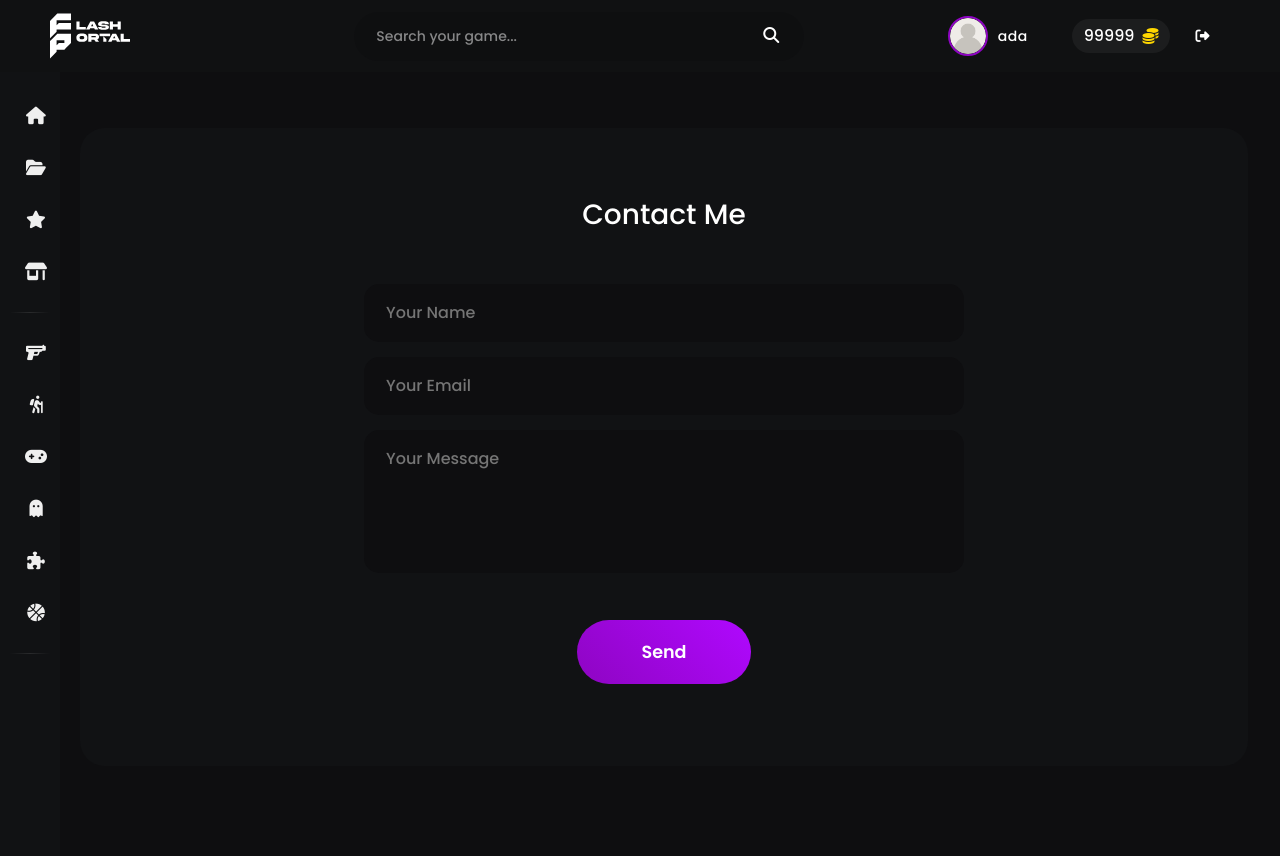
After one commit to AKU-M4/Flash-portal-CS-50-Final-Project, a Flask app: page /contact in a window 1280 px wide. The commit adds this page. Run offline with Flask 3, Linux system fonts and the light colour scheme; a user stored in the database is signed in; parts of the project's set-up code (start-up, migrations or seed data) failed here and were passed over; some libraries are stand-ins or nearby versions; some web fonts are replaced.

Commit message:
beta v0.12

```diff
--- a/app.py
+++ b/app.py
@@ -289,6 +289,27 @@ def Sports():
 
     return render_template("Sports.html", games=games, username=username, coins=coins)
 
+@app.route('/contact', methods=['GET', 'POST'])
+def contact():
+    user_id = session["user_id"]
+
+    user = db.execute("SELECT username, coins FROM users WHERE id = ?", (user_id,)).fetchone()
+
+    if user:
+        username = user[0]
+        coins = user[1]
+
+    if (request.method == 'POST'):
+        name = request.form.get("name")
+        email = request.form.get("email")
+        message = request.form.get("message")
+
+        db.execute("INSERT INTO contacts (name, email, message) VALUES(?, ?, ?)", (name, email, message))
+        db.commit()
+
+        return redirect("/")
+    return render_template("contact.html", username=username, coins=coins)
+
 @app.route('/logout')
 def logout():
 
--- a/static/style.css
+++ b/static/style.css
@@ -45,7 +45,7 @@ body::-webkit-scrollbar-thumb {
     background: var(--PRIMARY);
 }
 
-/* Navigation Bar */
+/* Enhanced Navigation Bar */
 .nav-bar {
     padding: 0 50px;
     position: fixed;
@@ -54,85 +54,181 @@ body::-webkit-scrollbar-thumb {
     justify-content: space-between;
     align-items: center;
     height: 9vh;
-    background: var(--second);
+    background: rgba(17, 18, 20, 0.95);
+    backdrop-filter: blur(10px);
     width: 100%;
     z-index: 1000;
+    border-bottom: 1px solid var(--glass);
 }
 
 .logo {
     cursor: pointer;
     margin-right: 20px;
+    transition: transform 0.3s ease;
 }
 
-/* Search Section */
+.logo:hover {
+    transform: scale(1.05);
+}
+
+/* Enhanced Search Section */
+.search {
+    margin-left: 50px;
+    position: relative;
+    flex: 0 1 500px;
+}
+
+.search form {
+    display: flex;
+    align-items: center;
+}
 
 .search input {
-    width: 400px;
-    padding: 13.5px;
-    border: none;
-    border-radius: 30px 0px 0px 30px;
-    background-color: var(--base);
+    width: 100%;
+    margin-left: 50px;
+    padding: 12px 20px;
+    border: 2px solid transparent;
+    border-radius: 30px;
+    background-color: rgba(14, 14, 16, 0.6);
     color: var(--txt);
     font-size: 14px;
-    font-weight: 800;
+    font-weight: 500;
     outline: none;
-}
-.search button{
-
-    border: 1px solid var(--second);
-    outline: none;
-    border-radius: 0px 30px 30px 0px;
-    padding: 12px 20px;
-    margin-right: 2px;
-    cursor: pointer;
-    color: var(--txt);
-    font-size: 16px;
-    position: absolute;
-    background: var(--base);
-}
-/* User Info Section */
-.info {
-    display: flex;
-    align-items: center;
-    gap: 10px;
-}
-
-.info a {
-    font-size: 14px;
-    padding: 12px 20px;
-    border-radius: 40px;
-    text-decoration: none;
-    color: var(--txt);
-    font-weight: 500;
     transition: all 0.3s ease;
 }
 
-.register {
-    border: 2px solid var(--PRIMARY);
+.search input:focus {
+    border-color: var(--PRIMARY);
+    background-color: var(--base);
+    box-shadow: 0 0 15px rgba(142, 5, 194, 0.1);
 }
 
-.register:hover {
-    box-shadow: var(--hover-glow);
+.search input::placeholder {
+    color: rgba(255, 255, 255, 0.5);
 }
 
-.login {
-    background-color: var(--PRIMARY);
+.search button {
+    position: absolute;
+    right: 5px;
+    padding: 10px 20px;
+    border: none;
+    border-radius: 30px;
+    background: transparent;
+    color: var(--txt);
+    font-size: 16px;
+    cursor: pointer;
+    transition: all 0.3s ease;
 }
 
-.login:hover {
-    box-shadow: var(--hover-glow);
+.search button:hover {
+    color: var(--PRIMARY);
+    transform: scale(1.1);
 }
 
-.user-info {
+/* Enhanced User Info Section */
+.info {
     display: flex;
     align-items: center;
     gap: 15px;
 }
 
+.info a {
+    font-size: 14px;
+    padding: 10px 24px;
+    border-radius: 30px;
+    text-decoration: none;
+    color: var(--txt);
+    font-weight: 500;
+    transition: all 0.3s ease;
+    letter-spacing: 0.5px;
+}
+
+.register {
+    border: 2px solid var(--PRIMARY);
+    background: transparent;
+    position: relative;
+    overflow: hidden;
+}
+
+.register:hover {
+    box-shadow: var(--hover-glow);
+    transform: translateY(-2px);
+}
+
+.login {
+    background: var(--PRIMARY);
+    position: relative;
+    overflow: hidden;
+}
+
+.login:hover {
+    box-shadow: var(--hover-glow);
+    transform: translateY(-2px);
+}
+
+/* Enhanced User Profile Section */
+.user-info {
+    display: flex;
+    align-items: center;
+    gap: 20px;
+    padding: 5px 15px;
+}
+
+.profile-nav {
+    display: flex;
+    align-items: center;
+    gap: 10px;
+    padding: 5px;
+    border-radius: 25px;
+    transition: all 0.3s ease;
+}
+
+.profile-nav:hover {
+    background: rgba(255, 255, 255, 0.1);
+}
+
+.profile-nav img {
+    border-radius: 50%;
+    border: 2px solid var(--PRIMARY);
+    transition: all 0.3s ease;
+}
+
+.profile-nav:hover img {
+    transform: scale(1.05);
+}
+
+.profile-text {
+    font-weight: 500;
+    font-size: 14px;
+}
+
 .nav-coins {
     display: flex;
     align-items: center;
-    gap: 5px;
+    gap: 8px;
+    font-weight: 500;
+    color: var(--txt);
+    padding: 5px 12px;
+    border-radius: 20px;
+    background: rgba(255, 255, 255, 0.05);
+}
+
+.nav-coins i {
+    color: #FFD700;
+}
+
+.user-info a:last-child {
+    padding: 5px;
+    border-radius: 50%;
+    display: flex;
+    align-items: center;
+    justify-content: center;
+    transition: all 0.3s ease;
+}
+
+.user-info a:last-child:hover {
+    background: rgba(255, 255, 255, 0.1);
+    transform: translateY(-2px);
 }
 
 /* Hamburger Menu */
@@ -150,6 +246,7 @@ body::-webkit-scrollbar-thumb {
     background-color: white;
     margin: 5px 0;
     transition: all 0.3s ease;
+    border-radius: 15px;
 }
 
 .hamburger-icon.active span:nth-child(1) {
@@ -168,137 +265,142 @@ body::-webkit-scrollbar-thumb {
 sidebar {
     position: fixed;
     top: 9vh;
-    width: 50px;
+    width: 60px;
     height: 100vh;
-    box-sizing: border-box;
-    padding: 5px 2px;
     background-color: var(--second);
     color: #efefef;
-    transition: width 350ms ease, background-color 500ms ease;
+    transition: width 300ms cubic-bezier(0.4, 0, 0.2, 1);
     z-index: 999;
-    overflow-y: auto;
+    overflow-x: hidden;
 }
 
-/* Expanded sidebar on hover */
 sidebar:hover {
-    width: 200px;
-    background-color: var(--second);
+    width: 240px;
+    box-shadow: 4px 0 15px rgba(0, 0, 0, 0.3);
 }
 
-/* Hide text and other content by default */
-.sidebar-links .link-text,
-.second-list h3,
-.footer {
-    opacity: 0;
-    transition: opacity 0.3 smooth;
+.sidebar-links {
+    padding: 1rem 0.5rem;
 }
 
-/* Show content on hover */
-sidebar:hover .sidebar-links .link-text,
-sidebar:hover .second-list h3,
-sidebar:hover .footer {
-    opacity: 1;
+.sidebar-links .link-text {
+    opacity: 0;
+    transition: opacity 200ms ease-in-out;
+    white-space: nowrap;
+    margin-left: 0.5rem;
 }
-.mobile-search{
-    display: none;
-}
-#sidebar .firslist {
-    height: auto;
-}
-
-#sidebar ul {
+sidebar li{
     list-style: none;
 }
-
-#sidebar li {
-    display: grid;
+sidebar:hover .sidebar-links .link-text {
+    opacity: 1;
 }
 
 .sidebar-links a {
     text-decoration: none;
     display: flex;
     align-items: center;
-    padding: 0.85em;
-    gap: 1em;
+    padding: 0.75rem 1rem;
+    margin: 0.25rem 0;
     color: #efefef;
-    border-radius: 10px;
+    border-radius: 12px;
+    transition: all 0.3s cubic-bezier(0.4, 0, 0.2, 1);
+    position: relative;
+    overflow: hidden;
 }
 
 .sidebar-links a:hover {
-    text-shadow: 0 0 3px var(--txt),
-    0 0 10px var(--txt);
-    i{
-        transition: 0.3s ease-out;
-        padding: 0px 2px;
-    }
+    background: rgba(142, 5, 194, 0.1);
+    transform: translateX(5px);
+}
+
+.sidebar-links a i {
+    min-width: 24px;
+    font-size: 1.1rem;
+    text-align: center;
+    transition: transform 0.3s ease;
+}
+
+.sidebar-links a:hover i {
+    color: var(--PRIMARY);
+}
+
+.cut {
+    margin: 1rem auto;
+    background: linear-gradient(90deg, transparent, rgba(255, 255, 255, 0.1), transparent);
+    height: 1px;
+    width: 90%;
+}
+
+.footer {
+    padding: 1.5rem 1rem;
+    opacity: 0;
+    transition: opacity 200ms ease-in-out;
+}
+.footer a{
+    text-decoration: none;
+    color: var(--txt);
+}
+sidebar:hover .footer {
+    opacity: 1;
 }
 
 
-.cut {
-    margin-top: 10px;
-    background-color: white;
-    height: 1px;
-    width: 85%;
+.contact-button {
+    text-align: center;
+    padding: 0.8rem;
+    border-radius: 12px;
+    margin-bottom: 1.5rem;
+    border: 2px solid var(--PRIMARY);
+    transition: all 0.3s ease;
+    background: transparent;
 }
 
-.second-list {
-    padding-top: 10px;
+.contact-button:hover {
+    background: var(--PRIMARY);
+    transform: translateY(-2px);
+    box-shadow: 0 5px 15px rgba(142, 5, 194, 0.3);
 }
 
-.title {
-    padding: 10px 20px 10px 10px;
-}
-.footer{
-    padding-top: 20px;
-}
-.footer a{
-    display: grid;
-    font-size: 13px;
-    color: white;
-    text-decoration: none;
-    justify-content: space-around;
+.contact-button a {
+    font-size: 0.9rem;
+    font-weight: 500;
 }
 
-.contact-button {
-    text-align: center;
-    padding: 15px 20px;
-    border-radius: 40px;
-    margin-bottom: 20px;
-    border: 3px solid var(--PRIMARY);
-
-    cursor: pointer;
-
-}
-.contact-button:hover {
-    box-shadow: 0px 0px 10px var(--PRIMARY),
-    0px 0px 25px var(--PRIMARY);
-    transition: 0.5s ease-out;
-    margin-top: 1px;
+.links {
+    margin-bottom: 1.5rem;
 }
 
-.contact-button a{
-    font-size: 14px;
+.links a {
+    padding: 0.5rem 0;
+    opacity: 0.8;
+    transition: all 0.2s ease;
 }
 
-.links a{
-    text-align: left;
-    padding: 5px 0;
+.links a:hover {
+    opacity: 1;
+    color: var(--PRIMARY);
+    padding-left: 0.5rem;
 }
 
-.footer h4{
-    padding-top: 30px;
+.footer h4 {
+    font-size: 0.8rem;
+    opacity: 0.6;
     text-align: center;
 }
-/* Main Content Wrapper */
-.content-wrapper {
-    margin-top: 9vh;
-    transition: margin-left 0.3s ease;
+
+.mobile-search {
+    display: none;
 }
 
 /* Responsive Design */
 @media (max-width: 900px) {
+    .logo {
+        margin-left: 4rem;
+    }
+
     .mobile-search {
-        padding: 15px 0;
+        padding: 1rem;
         margin-bottom: 15px;
         border-bottom: 1px solid rgba(255, 255, 255, 0.1);
         display: block;
@@ -349,19 +451,23 @@ sidebar:hover .footer {
     }
 
     sidebar {
+        height: calc(100vh - 9vh);
         transform: translateX(-100%);
-        height: calc(100vh - 9vh);
+        width: 280px;
     }
 
     .sidebar-links .link-text,
-    .second-list h3,
     .footer {
-    opacity: 1;
+        opacity: 1;
     }
 
     sidebar.sidebar-active {
         transform: translateX(0);
-        width: 50%;
+        width: 280px;
+    }
+
+    .sidebar-links a {
+        padding: 0.9rem 1.2rem;
     }
 
     .content-wrapper {
@@ -394,15 +500,39 @@ sidebar:hover .footer {
     }
 }
 
+@media (max-width: 480px) {
+    .info a {
+        padding: 6px 12px;
+        font-size: 12px;
+    }
+
+    .user-info img {
+        width: 30px;
+        height: 30px;
+    }
+}
+
 /* MAIN CONTENT */
 
 main {
-    margin-left: 4rem;
-    margin-top: 7vh; /* Added margin-top to account for fixed navbar */
     padding: 1rem;
-    width: calc(100% - 5rem); /* Adjusted width to account for sidebar */
-    min-height: calc(100vh - 9vh); /* Adjusted minimum height */
+    width: calc(100% - 5rem);
+    min-height: 100vh;
     box-sizing: border-box;
+}
+@media (min-width:901px){
+    main{
+        margin-left: 4rem;
+        margin-top: 7vh;
+    }
+}
+@media (max-width:900px){
+    main{
+        margin-top: 7vh;
+        width: 100%;
+        margin-left: 0;
+        transition: 0.3s;
+    }
 }
 main h3{
     padding: 20px;
@@ -724,3 +854,92 @@ main h3{
         padding: 12px;
     }
 }
+
+/* CONTACT PAGE */
+.contact-container {
+    width: 100%;
+    background: var(--second);
+    padding: 50px 100px;
+    border-radius: 25px;
+    margin-top: 7vh;
+}
+
+.contact-container h3 {
+    text-align: center;
+    margin-bottom: 2rem;
+}
+
+.contact-form {
+    display: flex;
+    flex-direction: column;
+    align-items: center;
+    width: 100%;
+    max-width: 600px;
+    margin: 0 auto;
+    gap: 15px;
+}
+
+.input-field, .message-field {
+    width: 100%;
+}
+
+.contact-form input {
+    width: 100%;
+    padding: 15px 20px;
+    border-radius: 15px;
+    background: var(--base);
+    box-shadow: none;
+    border: 2px solid transparent;
+    color: var(--txt);
+    font-weight: 500;
+}
+
+.contact-form input::placeholder {
+    text-align: left;
+}
+
+.contact-form input:focus {
+    border-color: var(--PRIMARY);
+    outline: none;
+    box-shadow: var(--glow);
+    transition: 0.3s ease-in-out;
+}
+
+.message-field input {
+    padding-bottom: 100px;
+}
+
+.contact-form button {
+    background: linear-gradient(45deg, var(--PRIMARY), #b008ff);
+    color: var(--txt);
+    border: none;
+    padding: 1.2rem 4rem;
+    border-radius: 50px;
+    font-size: 1.1rem;
+    font-weight: 600;
+    cursor: pointer;
+    transition: all 0.3s ease;
+    position: relative;
+    overflow: hidden;
+    margin: 2rem auto;
+}
+
+.contact-form button::before {
+    content: '';
+    position: absolute;
+    top: 0;
+    left: -100%;
+    width: 100%;
+    height: 100%;
+    background: linear-gradient(90deg, transparent, rgba(255, 255, 255, 0.2), transparent);
+    transition: 0.5s;
+}
+
+.contact-form button:hover {
+    box-shadow: var(--hover-glow);
+    transform: translateY(-3px);
+}
+
+.contact-form button:hover::before {
+    left: 100%;
+}
--- /dev/null
+++ b/templates/contact.html
@@ -0,0 +1,21 @@
+{% extends "layout.html" %}
+
+{% block title %}Contact Us{% endblock %}
+
+{% block main %}
+<div class="contact-container">
+    <h3>Contact Me</h3>
+    <form class="contact-form">
+        <div class="input-field">
+            <input type="text" placeholder="Your Name" required>
+        </div>
+        <div class="input-field">
+            <input type="email" placeholder="Your Email" required>
+        </div>
+        <div class="message-field">
+            <input type="text" placeholder="Your Message" required>
+        </div>
+        <button type="submit">Send</button>
+    </form>
+</div>
+{% endblock %}
--- a/templates/game.html
+++ b/templates/game.html
@@ -416,8 +416,8 @@
     .featured-games .game-container img {
         width: 120px;
         height: 120px;
-        object-fit: cover; /* Added here for consistency */
-        object-position: center; /* Added here for consistency */
+        object-fit: cover;
+        object-position: center;
     }
 
     .featured-games .game-container p {
--- a/templates/layout.html
+++ b/templates/layout.html
@@ -132,12 +132,11 @@
                 </div>
                 <div class="footer">
                     <div class="contact-button">
-                        <a href="contact.html">Contact Me</a>
+                        <a href="/contact">Contact Me</a>
                     </div>
                     <div class="links">
-                        <a href="about.html">About</a>
-                        <a href="developer.html">Developers</a>
-                        <a href="all.html">All games</a>
+                        <a href="/about">About</a>
+                        <a href="/developer">Developers</a>
                     </div>
                     <h4>© Flashportals 2024</h4>
                 </div>
```
Also changed, not shown: database.db, templates/contatct.html (deleted), 2 other files.
